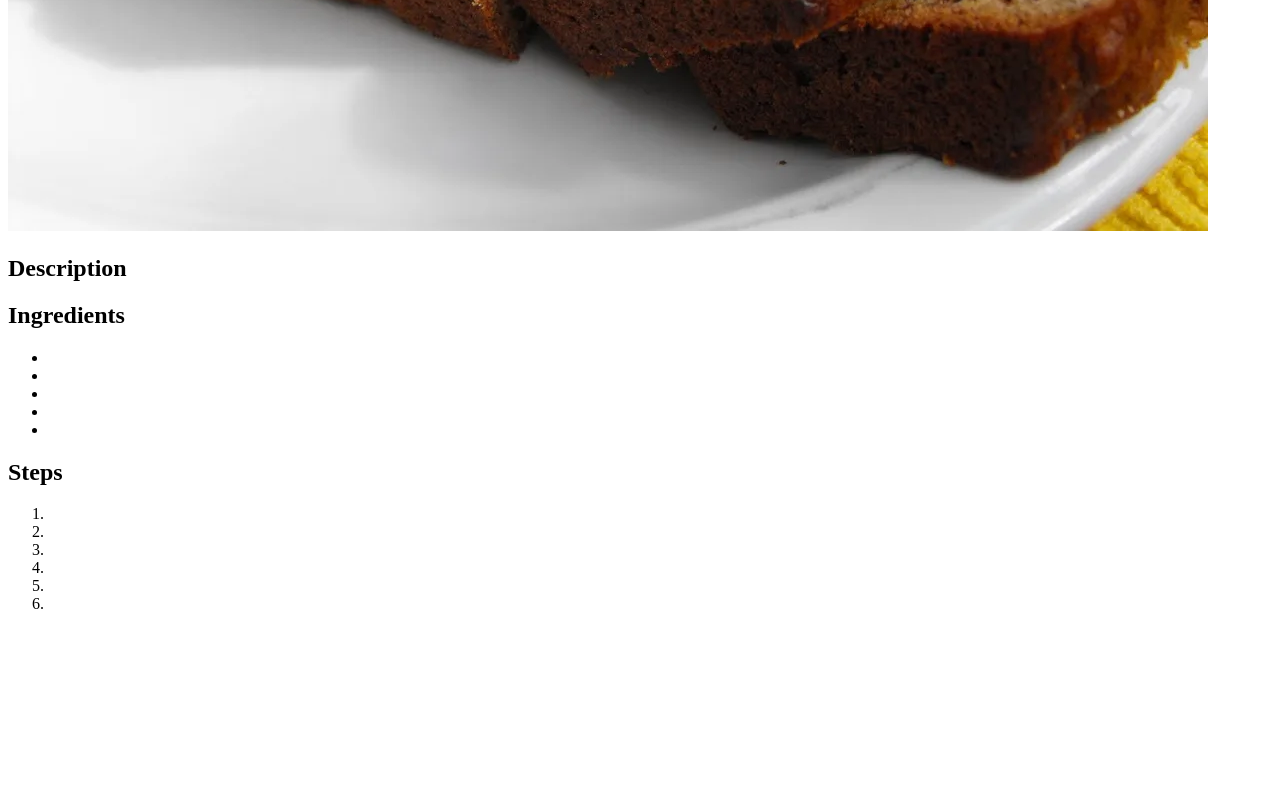
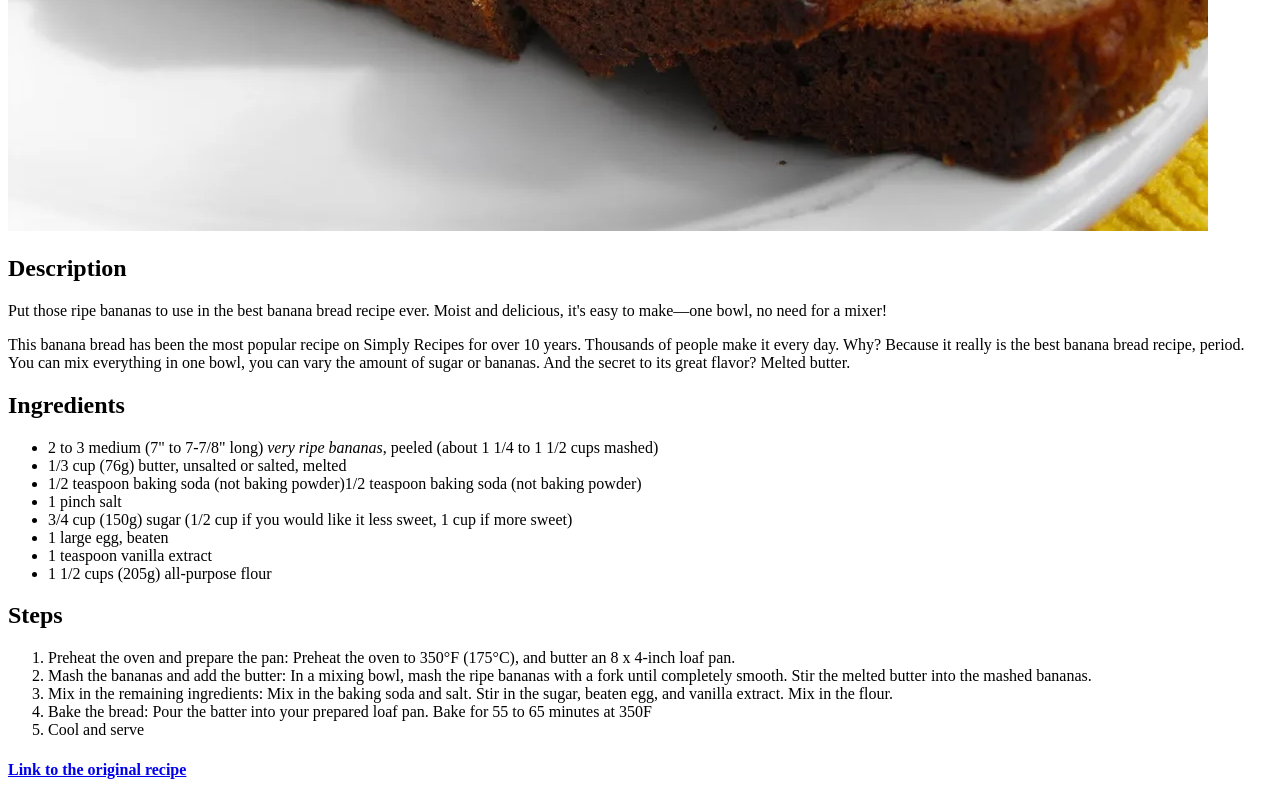
Before and after one commit to lucselmes/odin-recipes, a plain HTML site: page recipes/banana-bread.html in a window 1280 px wide. Shown: the part 749-1549 px from the top of the page. Before the commit the page ends 1378 px from the top, so only its background shows below. Drawn offline with Linux system fonts and the light colour scheme.

Commit message:
Complete banana bread and fries recipes

```diff
--- a/recipes/banana-bread.html
+++ b/recipes/banana-bread.html
@@ -11,29 +11,36 @@
 
     <h2>Description</h2>
     <p>
-
+        Put those ripe bananas to use in the best banana bread recipe ever. Moist and delicious, it's easy to make—one bowl, no need for a mixer!
     </p>
     <p>
-
+        This banana bread has been the most popular recipe on Simply Recipes for over 10 years. Thousands of people make it every day. Why?
+        Because it really is the best banana bread recipe, period. You can mix everything in one bowl, you can vary the amount of sugar or bananas. And the secret to its great flavor? Melted butter.
     </p>
 
     <h2>Ingredients</h2>
     <ul>
-        <li></li>
-        <li></li>
-        <li></li>
-        <li></li>
-        <li></li>
+        <li>2 to 3 medium (7" to 7-7/8" long) <em>very ripe bananas</em>, peeled (about 1 1/4 to 1 1/2 cups mashed)</li>
+        <li>1/3 cup (76g) butter, unsalted or salted, melted</li>
+        <li>1/2 teaspoon baking soda (not baking powder)1/2 teaspoon baking soda (not baking powder)</li>
+        <li>1 pinch salt</li>
+        <li>3/4 cup (150g) sugar (1/2 cup if you would like it less sweet, 1 cup if more sweet)</li>
+        <li>1 large egg, beaten</li>
+        <li>1 teaspoon vanilla extract</li>
+        <li>1 1/2 cups (205g) all-purpose flour</li>
     </ul>
 
     <h2>Steps</h2>
     <ol>
-        <li></li>
-        <li></li>
-        <li></li>
-        <li></li>
-        <li></li>
-        <li></li>
+        <li>Preheat the oven and prepare the pan:
+            Preheat the oven to 350°F (175°C), and butter an 8 x 4-inch loaf pan.</li>
+        <li>Mash the bananas and add the butter:
+            In a mixing bowl, mash the ripe bananas with a fork until completely smooth. Stir the melted butter into the mashed bananas.</li>
+        <li>Mix in the remaining ingredients:
+            Mix in the baking soda and salt. Stir in the sugar, beaten egg, and vanilla extract. Mix in the flour.</li>
+        <li>Bake the bread: Pour the batter into your prepared loaf pan. Bake for 55 to 65 minutes at 350F</li>
+        <li>Cool and serve</li>
     </ol>
+    <h4><a href="https://www.simplyrecipes.com/recipes/banana_bread/">Link to the original recipe</a></h4>
 </body>
 </html>
```
Also changed, not shown: recipes/fries.html (+14 -13 lines).
